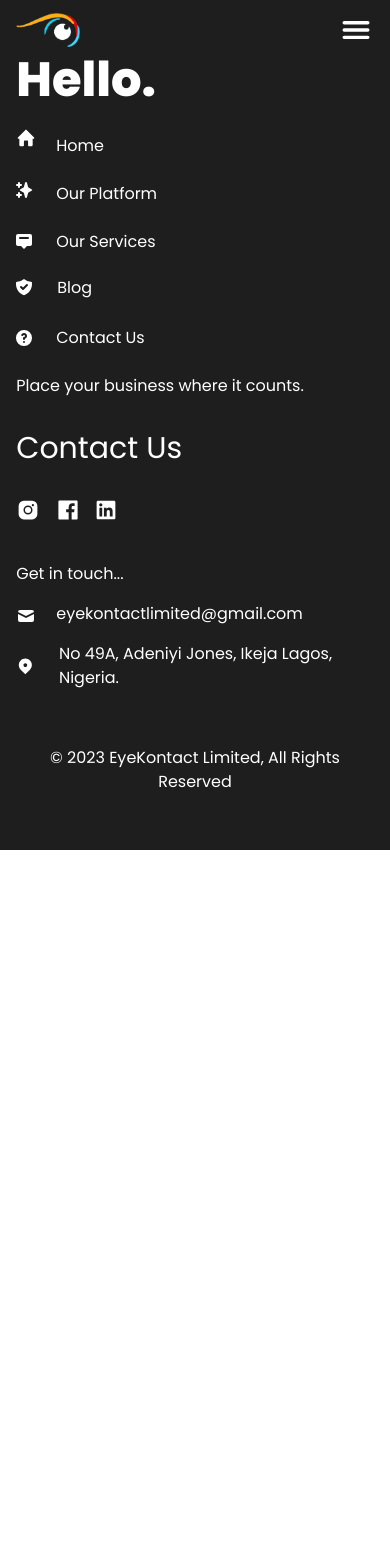
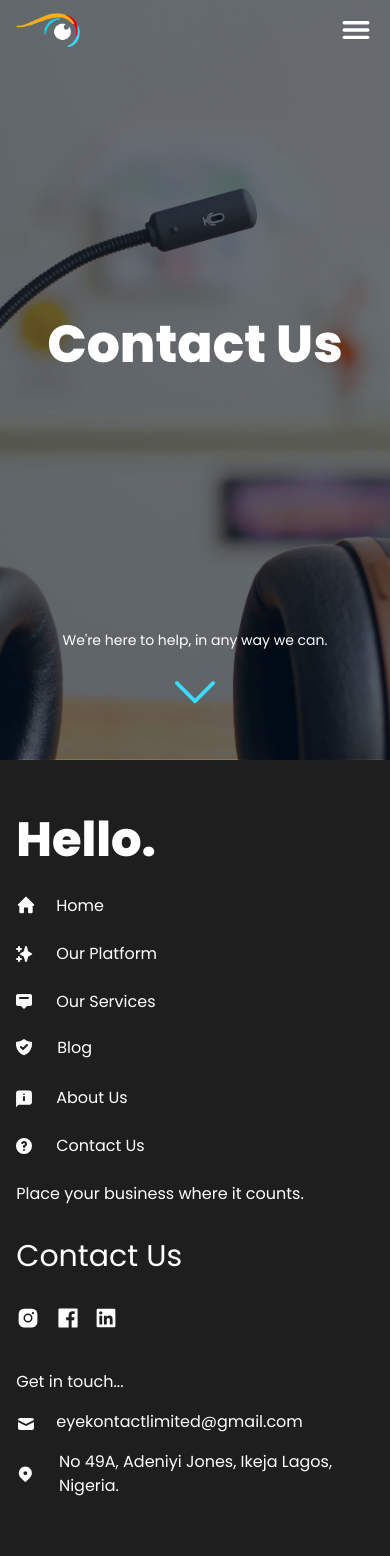
Before and after one commit to feyiamujo1/project-x, a React (Create React App) app: page /contact-us in a window 390 px wide. Shown: the top 1556 px of the page. Before the commit the page ends 850 px from the top, so only its background shows below. Built offline with nearby package versions, Linux system fonts and the light colour scheme.

Commit message:
Checked spelling of Eyekontact and started contact

```diff
--- a/src/App.js
+++ b/src/App.js
@@ -1,6 +1,7 @@
 import { Route, Routes } from "react-router-dom";
 import About from "./components/About";
 import Blog from "./components/Blog";
+import Contact from "./components/Contact";
 import Home from "./components/Home";
 import RedirectPage from "./components/RedirectPage";
 import Services from "./components/Services";
@@ -18,6 +19,7 @@ function App() {
             <Route path="/about-us" element={<About />} />
             <Route path="/our-services" element={<Services />} />
             <Route path="/blog" element={<Blog />} />
+            <Route path="/contact-us" element={<Contact />} />
             <Route path="/redirect" element={<RedirectPage />} />
           </Routes>
           <Footer />
--- /dev/null
+++ b/src/components/Contact.js
@@ -0,0 +1,40 @@
+import DirectionImage from '../../src/assets/images/directions.png'
+import {ReactComponent as DownButton}  from "../../src/assets/images/down-arrow-svgrepo-com.svg"
+import { Link } from 'react-router-dom'
+import { useRef } from "react"
+
+const Contact = () => {
+    document.title = 'Contact';
+    const firstContainer = useRef(null);
+    const ScrollToView = () => {
+        firstContainer.current?.scrollIntoView({behavior: 'smooth'});
+    };
+  return (
+    <div>
+        <div className="w-full h-[90vh] sm:h-screen bg-contact-image bg-cover bg-no-repeat bg-[80%] md:bg-center relative">
+            <div className='hidden md:block absolute top-32 left-[7.3%]'>
+                <p className='hidden md:flex flex-row w-fit gap-4 justify-center items-center text-white'><Link to='/' className='hover:text-custom-blue'>Home</Link> <img src={DirectionImage} alt=""/> Contact Us</p>
+            </div>
+            <div className='w-11/12 h-full mx-auto py-4 flex flex-col items-center gap-4 md:gap-0 justify-center'>
+                <div className="w-fit -mt-14 md:mt-0">
+                    <h1 className="text-white font-extrabold text-[52px] sm:text-8xl">Contact Us</h1>
+                    {/* <p className="text-white text-sm sm:text-xl text-right font-semibold -mt-3 sm:mt-0">Limited</p> */}
+                </div>
+                <div>
+                    <p className="w-11/12 md:w-[550px] text-white text-center text-sm sm:text-base font-normal absolute left-0 right-0 mx-auto bottom-[110px] md:bottom-24 md:right-[50%] md:translate-x-2/4 md:left-auto">
+                    We're here to help, in any way we can.
+                    </p>
+                    {/* <p className="text-white text-xs sm:text-sm font-light absolute bottom-4 right-[5%] md:right-[2%]">RC 722750</p> */}
+                    <div className="w-full absolute left-0 right-0 bottom-10 md:bottom-8 flex flex-row justify-center items-center">
+                        <DownButton onClick={ScrollToView} className=" w-10 h-10 fill-custom-blue cursor-pointer animate-bounce" />
+                    </div>
+                </div>
+            </div>
+        </div>
+        <div ref={firstContainer} className='bg-black'></div>
+
+    </div>
+  )
+}
+
+export default Contact
--- a/src/components/Home.js
+++ b/src/components/Home.js
@@ -50,7 +50,7 @@ const Home = () => {
             {/* {id="backgroundVideo"} */}
             <div className='w-11/12 h-full mx-auto py-4 flex flex-col items-center gap-4 md:gap-0 justify-center'>
                 <div className="w-fit -mt-14 md:mt-0">
-                    <h1 className="text-white font-extrabold text-[52px] sm:text-8xl">EyeKontact</h1>
+                    <h1 className="text-white font-extrabold text-[52px] sm:text-8xl">Eyekontact</h1>
                     <p className="text-white text-sm sm:text-xl text-right font-semibold -mt-3 sm:mt-0">Limited</p>
                 </div>
                 <div>
@@ -103,22 +103,22 @@ const Home = () => {
                     <div className="m-scroll__title">
                         <div className="marquee-two mt-[72px] md:mt-[90px]">
                             <h1 className="text-[#FFFFFF80] font-black text-[78px] md:text-8xl  right-marquee">
-                                Think EyeKontact &nbsp;
+                                Think Eyekontact &nbsp;
                             </h1>
                             <h1 className="text-[#FFFFFF80] font-black text-[78px] md:text-8xl  right-marquee">
-                                Think EyeKontact &nbsp;
+                                Think Eyekontact &nbsp;
                             </h1>
                             <h1 className="text-[#FFFFFF80] font-black text-[78px] md:text-8xl  right-marquee">
-                                Think EyeKontact &nbsp;
+                                Think Eyekontact &nbsp;
                             </h1>
                             <h1 className="text-[#FFFFFF80] font-black text-[78px] md:text-8xl  right-marquee">
-                                Think EyeKontact &nbsp;
+                                Think Eyekontact &nbsp;
                             </h1>
                             <h1 className="text-[#FFFFFF80] font-black text-[78px] md:text-8xl  right-marquee">
-                                Think EyeKontact &nbsp;
+                                Think Eyekontact &nbsp;
                             </h1>
                             <h1 className="text-[#FFFFFF80] font-black text-[78px] md:text-8xl  right-marquee">
-                                Think EyeKontact &nbsp;
+                                Think Eyekontact &nbsp;
                             </h1>
                         </div>
                     </div>
--- a/src/components/UI/Footer.js
+++ b/src/components/UI/Footer.js
@@ -21,15 +21,13 @@ const Footer = () => {
                 <h1 className="font-extrabold text-5xl">Hello.</h1>
                 <div className=''>
                     <div className='space-y-6 md:w-[160px] md:mx-auto'>
-                        <Link to="/" className='flex flex-row gap-5 items-start md:items-center group cursor-pointer md:w-fit box-border'>
-                            {/* <Link to='/'> */}
-                                <svg className='w-5 p-0 fill-white group-active:fill-custom-blue md:group-hover:fill-custom-blue' xmlns="http://www.w3.org/2000/svg" data-name="Flat Color" viewBox="0 0 24 24">
-                                    <path d="m21.71 11.29-9-9a1 1 0 0 0-1.42 0l-9 9a1 1 0 0 0-.21 1.09A1 1 0 0 0 3 13h1v7.3A1.77 1.77 0 0 0 5.83 22H8.5a1 1 0 0 0 1-1v-4.9a1 1 0 0 1 1-1h3a1 1 0 0 1 1 1V21a1 1 0 0 0 1 1h2.67A1.77 1.77 0 0 0 20 20.3V13h1a1 1 0 0 0 .92-.62 1 1 0 0 0-.21-1.09Z"/>
-                                </svg>
-                                <p className='group-active:text-custom-blue mt-1.5 md:group-hover:text-custom-blue'>Home</p>
-                            {/* </Link> */}
+                        <Link to="/" className='flex flex-row gap-5 items-center md:items-center group cursor-pointer md:w-fit box-border'>
+                            <svg className='w-5 p-0 fill-white group-active:fill-custom-blue md:group-hover:fill-custom-blue -mb-1' xmlns="http://www.w3.org/2000/svg" data-name="Flat Color" viewBox="0 0 24 24">
+                                <path d="m21.71 11.29-9-9a1 1 0 0 0-1.42 0l-9 9a1 1 0 0 0-.21 1.09A1 1 0 0 0 3 13h1v7.3A1.77 1.77 0 0 0 5.83 22H8.5a1 1 0 0 0 1-1v-4.9a1 1 0 0 1 1-1h3a1 1 0 0 1 1 1V21a1 1 0 0 0 1 1h2.67A1.77 1.77 0 0 0 20 20.3V13h1a1 1 0 0 0 .92-.62 1 1 0 0 0-.21-1.09Z"/>
+                            </svg>
+                            <p className='group-active:text-custom-blue mt-1.5 md:group-hover:text-custom-blue'>Home</p>
                         </Link>
-                        <Link to="/redirect" className='flex flex-row gap-4 items-start md:items-center group cursor-pointer md:w-fit'>
+                        <Link to="/redirect" className='flex flex-row gap-4 items-center md:items-center group cursor-pointer md:w-fit'>
                             <svg className='w-6 h-4 p-0 block fill-white group-active:fill-custom-blue md:group-hover:fill-custom-blue' xmlns="http://www.w3.org/2000/svg">
                                 <path className='w-full' d="M3 0a1 1 0 0 1 1 1v1h1a1 1 0 0 1 0 2H4v1a1 1 0 0 1-2 0V4H1a1 1 0 0 1 0-2h1V1a1 1 0 0 1 1-1Zm0 10a1 1 0 0 1 1 1v1h1a1 1 0 0 1 0 2H4v1a1 1 0 1 1-2 0v-1H1a1 1 0 0 1 0-2h1v-1a1 1 0 0 1 1-1Zm7-10a1 1 0 0 1 .967.744L12.146 5.2 15.5 7.134a1 1 0 0 1 0 1.732l-3.354 1.935-1.18 4.455a1 1 0 0 1-1.933 0L7.854 10.8 4.5 8.866a1 1 0 0 1 0-1.732l3.354-1.935L9.034.744A1 1 0 0 1 10 0Z"/>
                             </svg>
@@ -47,7 +45,13 @@ const Footer = () => {
                             </svg>
                             <p className='group-active:text-custom-blue -mt-0.5 md:group-hover:text-custom-blue'>Blog</p>
                         </Link>
-                        <Link to='/redirect' className='flex flex-row gap-4 items-center md:items-center group cursor-pointer md:w-fit'>
+                        <Link to='/about-us' className='flex flex-row gap-4 items-center md:items-center group cursor-pointer md:w-fit stubborn'>
+                            <svg className=' w-6 h-5 p-0 -ml-1 block fill-white group-active:fill-custom-blue' viewBox="0 0 1024 1024">
+                                <path className='group-active:fill-custom-blue' d="M789.333 853.333H234.667l-128 128V256c0-70.4 57.6-128 128-128h554.666c70.4 0 128 57.6 128 128v469.333c0 70.4-57.6 128-128 128z"/><path fill="#000" d="M469.333 426.667h85.334v234.666h-85.334zM469.333 320a42.667 42.667 0 1 0 85.334 0 42.667 42.667 0 1 0-85.334 0Z"/>
+                            </svg>
+                            <p className='group-active:text-custom-blue md:group-hover:text-custom-blue pl-1'>About Us</p>
+                        </Link>
+                        <Link to='/contact-us' className='flex flex-row gap-4 items-center md:items-center group cursor-pointer md:w-fit'>
                             <svg className='w-6 h-4 p-0 block fill-white group-active:fill-custom-blue md:group-hover:fill-custom-blue' xmlns="http://www.w3.org/2000/svg">
                                 <path fill-rule="evenodd" d="M16 8A8 8 0 1 1-.001 8 8 8 0 0 1 16 8ZM8 5a1 1 0 0 0-.867.5 1 1 0 1 1-1.731-1A3 3 0 1 1 9 8.83V9a1 1 0 0 1-2 0V8a1 1 0 0 1 1-1 1 1 0 0 0 0-2Zm0 8a1 1 0 1 0 0-2 1 1 0 0 0 0 2Z" clip-rule="evenodd"/>
                             </svg>
@@ -85,7 +89,7 @@ const Footer = () => {
             </div>
         </div>
         <div className='pt-14 w-11/12 lg:w-[85%] mx-auto'>
-            <p className='text-white text-center mx-auto'>&#169; 2023 EyeKontact Limited, All Rights Reserved</p>
+            <p className='text-white text-center mx-auto'>&#169; 2023 Eyekontact Limited, All Rights Reserved</p>
         </div>
     </div>
   )
--- a/src/components/UI/Navbar.js
+++ b/src/components/UI/Navbar.js
@@ -123,15 +123,29 @@ const Navbar = () => {
                             :
                             'active:text-custom-blue  pl-6 md:pt-[33px] md:pb-7 md:px-0 flex items-center gap-4 group md:border-b-[5px] md:border-transparent hover:border-custom-blue cursor-pointer hover:text-custom-blue'
                         }>
+                        <svg xmlns="http://www.w3.org/2000/svg" className=' w-6 h-5 p-0 -ml-1 block fill-white group-active:fill-custom-blue md:hidden' viewBox="0 0 1024 1024">
+                            <path className='block md:hidden' d="M789.333 853.333H234.667l-128 128V256c0-70.4 57.6-128 128-128h554.666c70.4 0 128 57.6 128 128v469.333c0 70.4-57.6 128-128 128z"/><path className='block md:hidden' fill="#000" d="M469.333 426.667h85.334v234.666h-85.334zM469.333 320a42.667 42.667 0 1 0 85.334 0 42.667 42.667 0 1 0-85.334 0Z"/>
+                        </svg>
+                        <span className='pl-1 md:pl-0'>About Us</span>
+                    </NavLink>
+                </li>
+                <li className='block md:hidden'>
+                    <NavLink onClick={HideSideBar} to="/contact-us"
+                        className={
+                            ({ isActive }) => isActive ?
+                            'active:text-custom-blue  pl-6 md:pt-[33px] md:pb-7 md:px-0 flex items-center gap-4 group md:border-b-[5px] md:border-transparent hover:border-custom-blue cursor-pointer hover:text-custom-blue text-custom-blue md:text-white md:border-custom-blue active-nav'
+                            :
+                            'active:text-custom-blue  pl-6 md:pt-[33px] md:pb-7 md:px-0 flex items-center gap-4 group md:border-b-[5px] md:border-transparent hover:border-custom-blue cursor-pointer hover:text-custom-blue'
+                        }>
                         <svg className='w-6 h-4 p-0 block fill-white group-active:fill-custom-blue md:hidden' xmlns="http://www.w3.org/2000/svg">
                             <path fill-rule="evenodd" d="M16 8A8 8 0 1 1-.001 8 8 8 0 0 1 16 8ZM8 5a1 1 0 0 0-.867.5 1 1 0 1 1-1.731-1A3 3 0 1 1 9 8.83V9a1 1 0 0 1-2 0V8a1 1 0 0 1 1-1 1 1 0 0 0 0-2Zm0 8a1 1 0 1 0 0-2 1 1 0 0 0 0 2Z" clip-rule="evenodd"/>
                         </svg>
-                        About Us
+                        Contact Us
                     </NavLink>
                 </li>
             </ul>
             <div>
-                <p className='hidden md:block px-5 py-4 rounded-xl bg-custom-blue cursor-pointer text-sm'>Contact Us</p>
+                <Link className='hidden md:block' to="/contact-us"><p className='hidden md:block px-5 py-4 rounded-xl bg-custom-blue cursor-pointer text-sm'>Contact Us</p></Link>
                 <IoIcon.IoMenu id='menubtn' onClick={showSideBarar} className='cursor-pointer text-white text-4xl md:hidden active:text-custom-blue'/>
             </div>
         </div>
--- a/src/index.css
+++ b/src/index.css
@@ -132,7 +132,9 @@ html {
   }
 }
 
-
+.stubborn:hover svg{
+  fill: #00D3FF;
+}
 
 @tailwind base;
 @tailwind components;
--- a/tailwind.config.js
+++ b/tailwind.config.js
@@ -20,7 +20,8 @@ module.exports = {
       backgroundImage:{
         'hero-image':'linear-gradient(rgba(0, 13, 26, 0.6),rgba(0, 13, 26, 0.6)), url("../src/assets/images/3.jpg")',
         'intro-image' : 'linear-gradient(rgba(0, 13, 26, 0.6),rgba(0, 13, 26, 0.6)), url("../src/assets/images/kate-trysh-Dnkr_lmdKi8-unsplash1.jpg")',
-        'blog-image': 'linear-gradient(rgba(0, 13, 26, 0.6),rgba(0, 13, 26, 0.6)), url("../src/assets/images/windows-MYomVPpR5FU-unsplash.jpg")'
+        'blog-image': 'linear-gradient(rgba(0, 13, 26, 0.6),rgba(0, 13, 26, 0.6)), url("../src/assets/images/windows-MYomVPpR5FU-unsplash.jpg")',
+        'contact-image': 'linear-gradient(rgba(0, 13, 26, 0.6),rgba(0, 13, 26, 0.6)), url("../src/assets/images/petr-machacek-BeVGrXEktIk-unsplash.jpg")'
       },
       transitionProperty: {
         'multiple': 'width, opacity',
```
Also changed, not shown: src/assets/images/petr-machacek-BeVGrXEktIk-unsplash.jpg (added).
